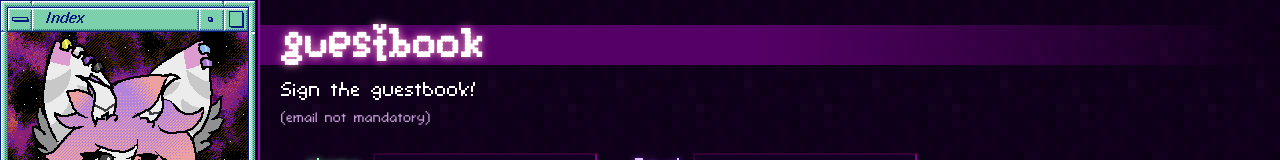
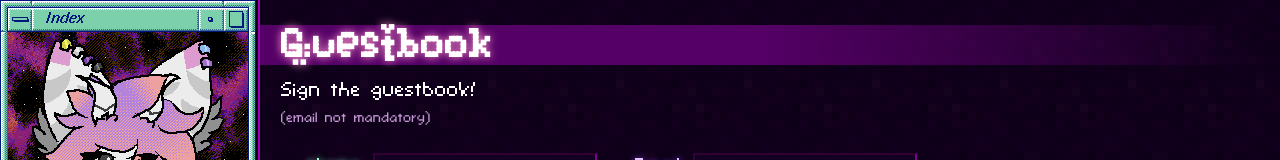
Before and after one commit to ashie404/ashiecorner, a plain HTML site: page guestbook.html in a window 1280 px wide. Shown: the top 160 px of the page. Drawn offline with Linux system fonts and the light colour scheme; no server answers.

Commit message:
page header inconsistency that annoyed me

```diff
--- a/guestbook.html
+++ b/guestbook.html
@@ -38,7 +38,7 @@
             <button class="nav-button" onclick="navButton()"><img src="img/menu.svg"></button>
         </nav>
         <div class="page-content">
-            <h1>guestbook</h1>
+            <h1>Guestbook</h1>
             <p style="margin-bottom: 0">Sign the guestbook!</p>
             <p style="margin-top: 0" class="subnote">(email not mandatory)</p>
             <form class="guestbook" name="guestbook" action="https://api.ashiecorner.xyz/pygb/api/postEntry/ashiecorner" method="POST">
```
